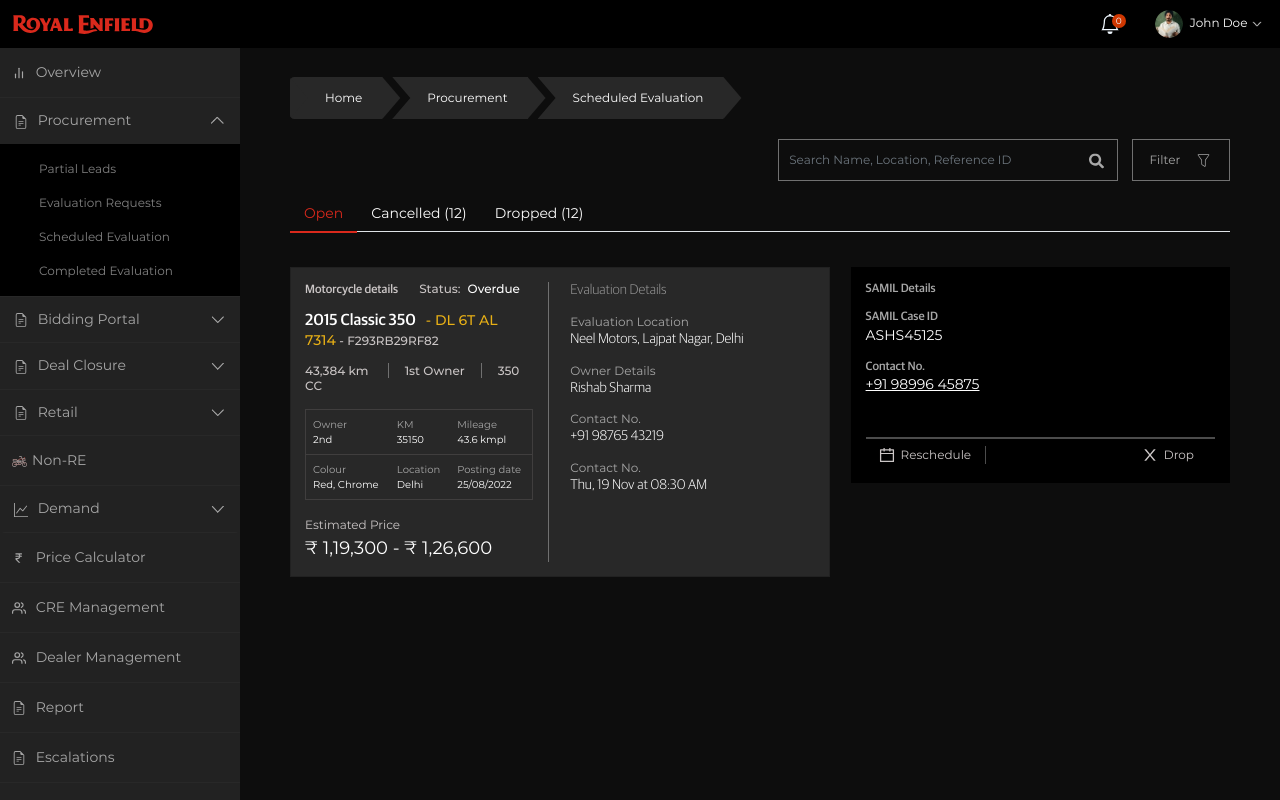
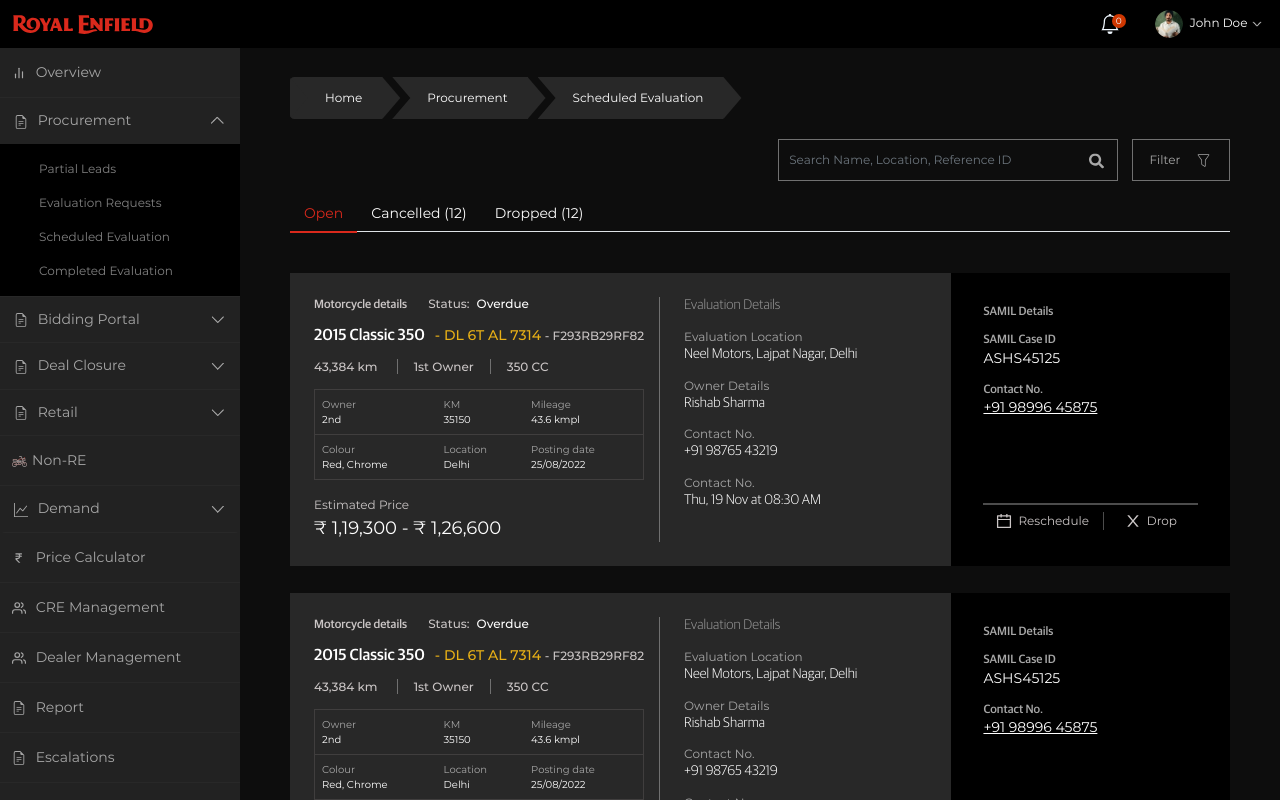
Before and after one commit to nakulsharma95/re-vintage-dashboard-dummy, a Next.js app: page /procurement/scheduled-evaluation in a window 1280 px wide. Shown: the top 800 px of the page. Built offline with nearby package versions, Linux system fonts and the light colour scheme.

Commit message:
FIX: evaltion section

```diff
--- a/components/procurements/detailDropCard/index.jsx
+++ b/components/procurements/detailDropCard/index.jsx
@@ -1,11 +1,9 @@
-import Card from 'react-bootstrap/Card';
 import { AiOutlineCalendar, AiOutlineClose } from 'react-icons/ai';
 import styles from './style.module.scss';
 
 export default function DetailDropCard() {
   return (
-    <Card className={styles.DropCardBg}>
-      <Card.Body>
+    <div className={styles.dropCardBg}>
       <div className={`${styles.dropCardInner} mb-5`}>
         <h3 className="mb-3">SAMIL Details</h3>
         <div className="mb-3">
@@ -33,7 +31,6 @@ export default function DetailDropCard() {
           <span>Drop</span>
         </div>
       </div>
-      </Card.Body>
-    </Card>
+    </div>
   );
 }
--- a/components/procurements/detailDropCard/style.module.scss
+++ b/components/procurements/detailDropCard/style.module.scss
@@ -1,9 +1,14 @@
 @import '../../../styles/variables/colors';
 @import '../../../styles/variables//mixins';
 
-.DropCardBg {
-  background-color: #000000;
+.dropCardBg {
+  background-color: $black;
   border-radius: 0px;
+  width: 40%;
+  padding:32px;
+  display: flex;
+  flex-direction: column;
+  justify-content: space-between;
 
   .dropCardInner {
     h3 {
--- a/components/procurements/detailMotorcycleCard/index.jsx
+++ b/components/procurements/detailMotorcycleCard/index.jsx
@@ -1,26 +1,16 @@
-import Card from 'react-bootstrap/Card';
-import { Row, Col, Table } from 'react-bootstrap';
+import { Table } from 'react-bootstrap';
 import styles from './style.module.scss';
 import DetailDropCard from '../detailDropCard';
 
 export default function DetailMotorcycleCard() {
   return (
-    <Row className="mt-4 mb-4">
-      <Col xl={7} md={12}>
-        <div>
-          <Card className={styles.vehicleCard}>
-            <Card.Body>
-              <Row>
-                <Col lg={6} md={12} sm={12}>
+    <div className={styles.vehicleCardContainer}>
+      <div className={styles.vehicleCard}>
         <div className={styles.vehicleDetail}>
           <h2 className={`${styles.vehicleDetailStatus} mb-3 mb-0`}>
             Motorcycle details
-                      <span className={`${styles.status} ms-4 mb-0`}>
-                        Status:
-                      </span>
-                      <span className={`${styles.overdue} ms-2 mb-0`}>
-                        Overdue
-                      </span>
+            <span className={`${styles.status} ms-4 mb-0`}>Status:</span>
+            <span className={`${styles.overdue} ms-2 mb-0`}>Overdue</span>
           </h2>
 
           <h3 className={`${styles.vehicleDetailNumber} mb-3 mb-0`}>
@@ -28,30 +18,21 @@ export default function DetailMotorcycleCard() {
             <span className={`${styles.vehicleNumber} ms-2`}>
               - DL 6T AL 7314
             </span>
-                      <span className={`${styles.vehicleId} ms-1`}>
-                        - F293RB29RF82
-                      </span>
+            <span className={`${styles.vehicleId} ms-1`}>- F293RB29RF82</span>
           </h3>
 
           <h4 className={`${styles.vehicleRideDetails} mb-3 mb-0`}>
-                      <span
-                        className={`${styles.vehicleKm} ${styles.DividerRight}`}
-                      >
+            <span className={`${styles.vehicleKm} ${styles.DividerRight}`}>
               {' '}
               43,384 km{' '}
             </span>
-                      <span
-                        className={`${styles.vehicleOwner} ${styles.DividerRight}`}
-                      >
+            <span className={`${styles.vehicleOwner} ${styles.DividerRight}`}>
               1st Owner
             </span>
             <span className={`${styles.vehicleCc}`}>350 CC</span>
           </h4>
 
-                    <Table
-                      className={`${styles.ownerBikeDetail}`}
-                      responsive="sm"
-                    >
+          <Table className={`${styles.ownerBikeDetail}`} responsive="sm">
             <thead>
               <tr>
                 <th className={styles.ownerdetailHeadTable}>
@@ -71,9 +52,7 @@ export default function DetailMotorcycleCard() {
               <tr>
                 <th className={styles.ownerdetailHeadTable}>
                   Colour
-                            <p className={styles.ownerDescription}>
-                              Red, Chrome
-                            </p>
+                  <p className={styles.ownerDescription}>Red, Chrome</p>
                 </th>
                 <th className={styles.ownerdetailHeadTable}>
                   Location
@@ -81,9 +60,7 @@ export default function DetailMotorcycleCard() {
                 </th>
                 <th className={styles.ownerdetailHeadTable}>
                   Posting date
-                            <p className={styles.ownerDescription}>
-                              25/08/2022
-                            </p>
+                  <p className={styles.ownerDescription}>25/08/2022</p>
                 </th>
               </tr>
             </thead>
@@ -94,9 +71,6 @@ export default function DetailMotorcycleCard() {
             <p className="mb-0">₹ 1,19,300 - ₹ 1,26,600 </p>
           </div>
         </div>
-                </Col>
-
-                <Col lg={6} md={12} sm={12}>
         <div className={styles.evaluation}>
           <h5 className="mb-3 text-white-50">Evaluation Details</h5>
 
@@ -117,15 +91,9 @@ export default function DetailMotorcycleCard() {
             <h5>Thu, 19 Nov at 08:30 AM</h5>
           </div>
         </div>
-                </Col>
-              </Row>
-            </Card.Body>
-          </Card>
       </div>
-      </Col>
-      <Col xl={5} md={12}>
+
       <DetailDropCard />
-      </Col>
-    </Row>
+    </div>
   );
 }
--- a/components/procurements/detailMotorcycleCard/style.module.scss
+++ b/components/procurements/detailMotorcycleCard/style.module.scss
@@ -1,9 +1,18 @@
 @import '../../../styles/variables/colors';
 @import '../../../styles/variables//mixins';
 
+.vehicleCardContainer {
+  display: flex;
+  width: 100%;
+  margin-top: 27px;
+}
 .vehicleCard {
   background-color: #282828;
   border-radius: 0;
+  display: flex;
+  gap: 24px;
+  padding: 24px;
+  width: 100%;
 }
 .vehicleDetail {
   border-right: 1px solid #707070;
@@ -16,16 +25,6 @@
     .status {
       font-size: 12px;
       color: #cbc6c6;
-      //   &:after {
-      // 	position: absolute;
-      // 	content: "";
-      // 	background-color: #DA291C;
-      // 	width: 7px;
-      // 	height: 7px;
-      // 	bottom: 5px;
-      // 	left: -15px;
-      // 	border-radius: 50%;
-      // }
     }
 
     .overdue {
--- a/pages/procurement/scheduled-evaluation/index.jsx
+++ b/pages/procurement/scheduled-evaluation/index.jsx
@@ -4,12 +4,15 @@ import DetailMotorcycleCard from '../../../components/procurements/detailMotorcy
 import TabPrimary from '../../../components/common/tabPrimary/index';
 
 export default function ScheduledEvaluation() {
+  const cardItemData = [1, 2, 3];
   return (
     <div className="">
       <Breadcrumb title="Procurement" addmoretitle="Scheduled Evaluation" />
       <Filters />
       <TabPrimary title1="Open" title2="Cancelled (12)" title3="Dropped (12)" />
-      <DetailMotorcycleCard />
+      {cardItemData.map(() => (
+        <DetailMotorcycleCard />
+      ))}
     </div>
   );
 }
```
Lines whose indentation alone changed are shown as unchanged.
